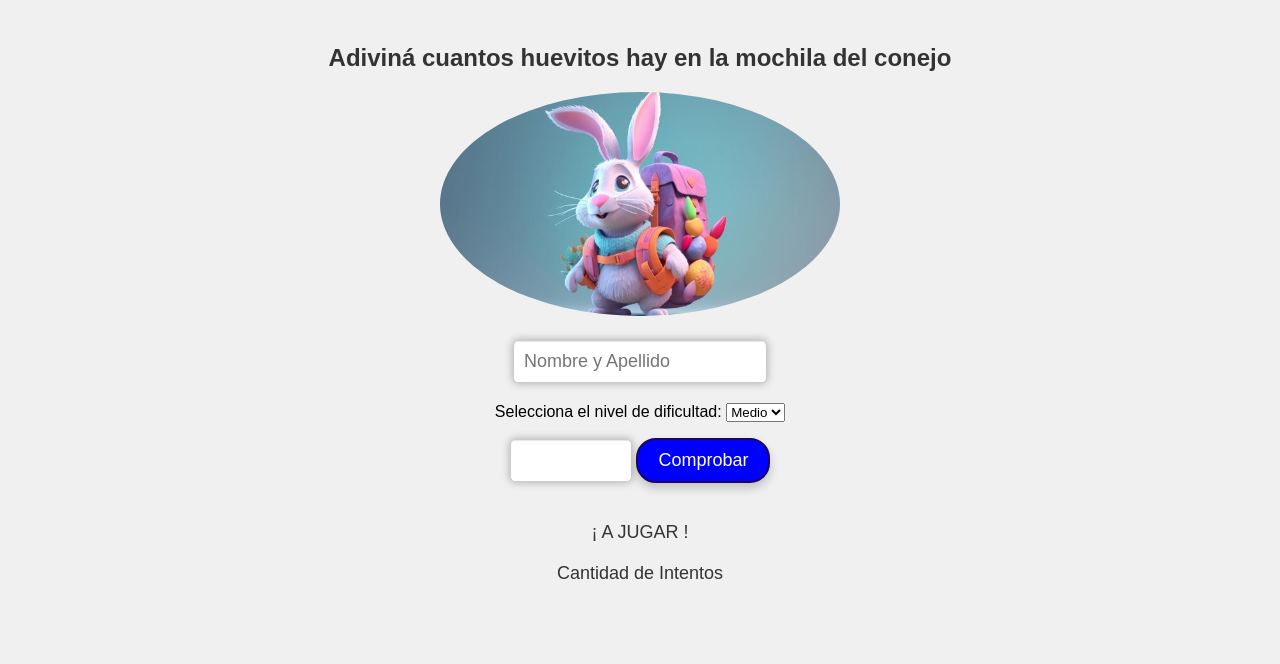
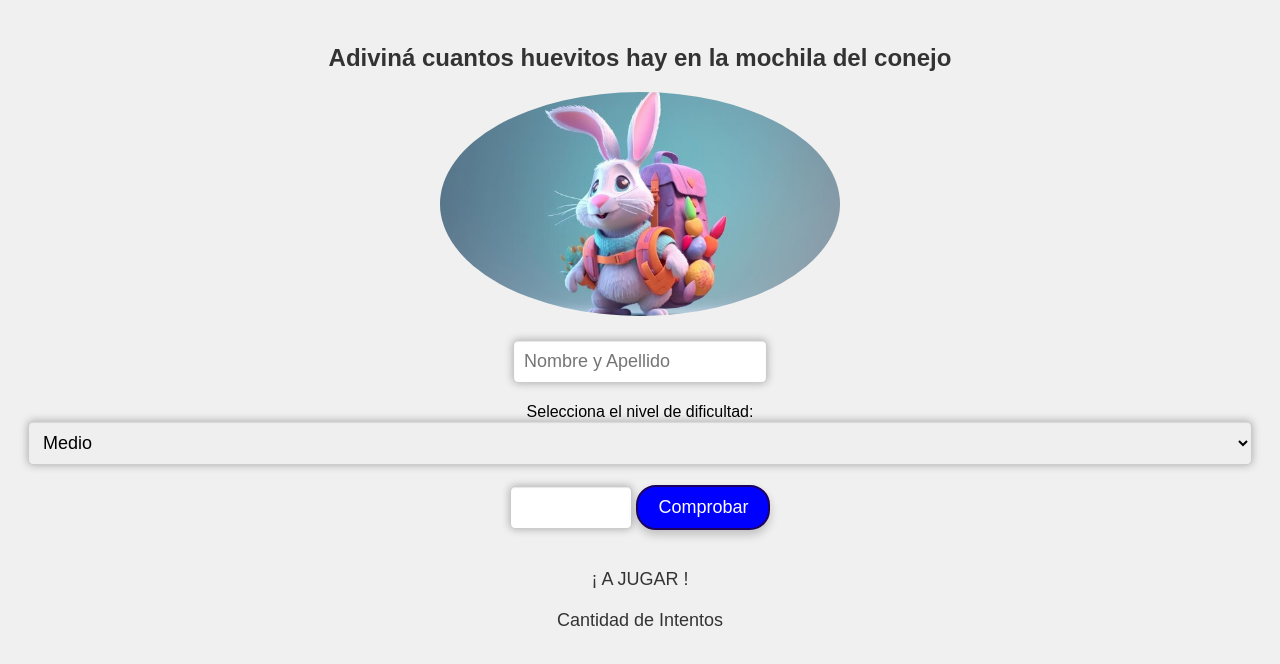
Before and after one commit to CristianLorenzo11/juegodepascua, a plain HTML site: page index.html in a window 1280 px wide. Drawn offline with Linux system fonts and the light colour scheme.

Commit message:
Update style.css

```diff
--- a/style.css
+++ b/style.css
@@ -74,3 +74,17 @@ img {
   max-width: 400px; /* Limita el ancho máximo de la imagen */
   margin-bottom: 20px; /* Agrega espacio inferior */
 }
+#nivelDificultad {
+  margin-bottom: 20px; /* Agrega espacio inferior */
+}
+
+#selectDificultad {
+  width: 100%; /* Asegura que el selector ocupe todo el ancho */
+  padding: 10px;
+  font-size: 18px;
+  border: 1px solid #ccc; /* Borde sólido gris */
+  border-radius: 5px; /* Bordes redondeados */
+  box-sizing: border-box; /* Evita que el padding aumente el tamaño total del selector */
+  box-shadow: inset 0 1px 1px rgba(0, 0, 0, 0.1), /* Sombra inferior */
+              0 0 8px rgba(0, 0, 0, 0.3); /* Sombra exterior más oscura */
+}
```
